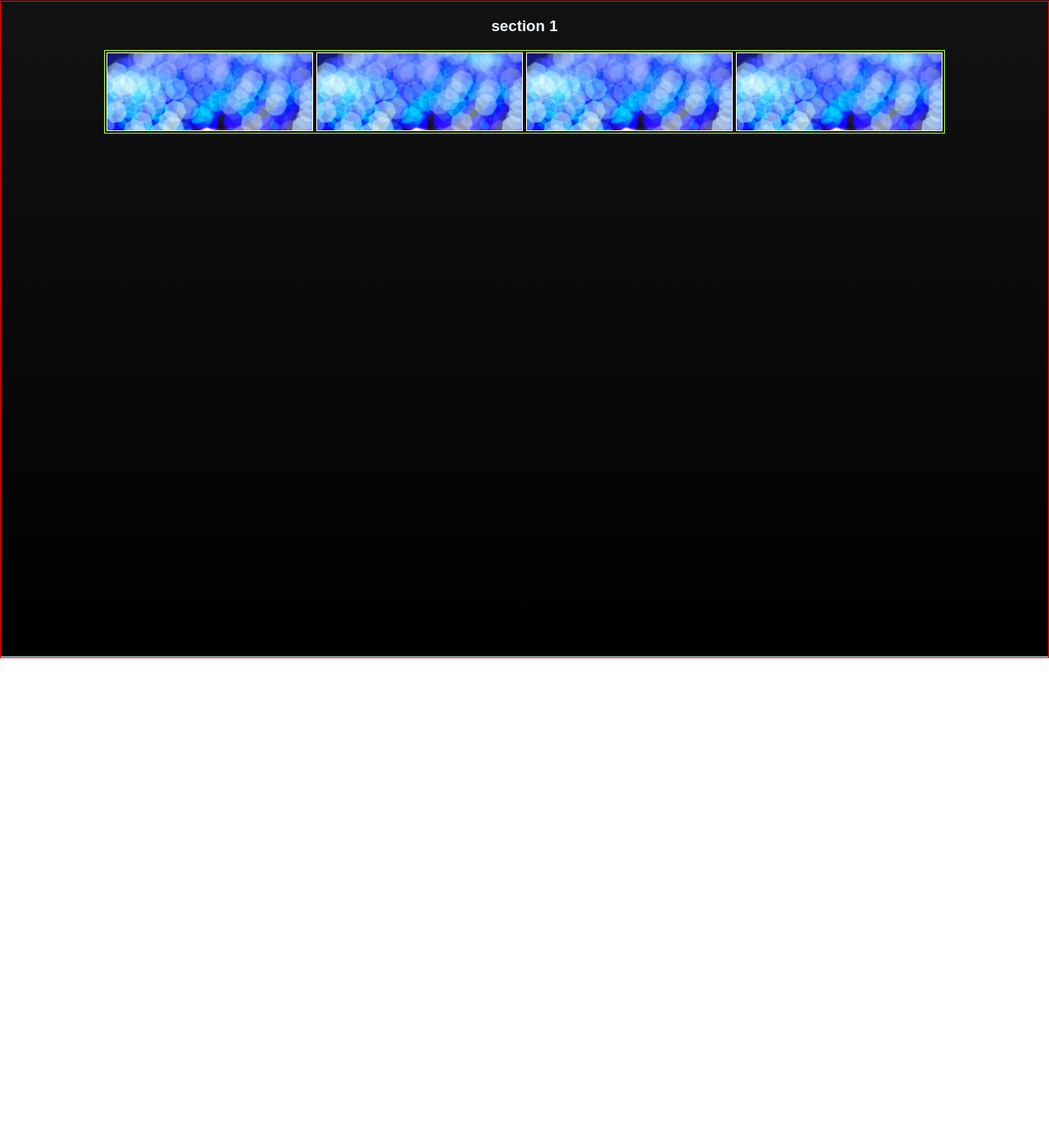
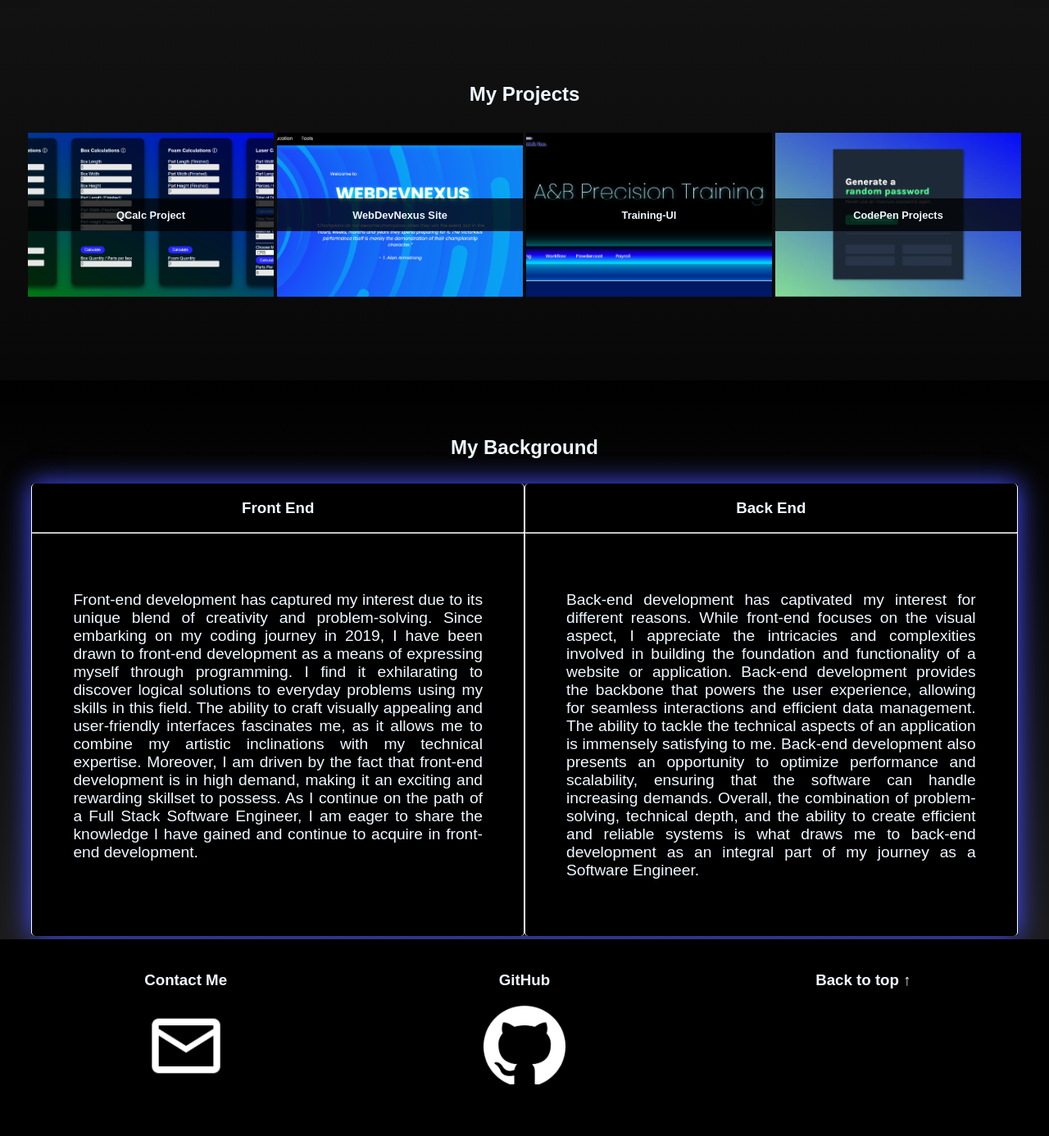
Before and after one commit to jordan89512/jordan89512.github.io, a plain HTML site: page index.html in a window 1280 px wide. Shown: the part 799-2185 px from the top of the page at 82% size. Before the commit the page ends 1602 px from the top, so only its background shows below. Drawn offline with Linux system fonts and the light colour scheme.

Commit message:
Added Project Section, About and Footer

```diff
--- a/index.html
+++ b/index.html
@@ -47,15 +47,35 @@
 
     <section id="section1">
         <p id="projects"></p>
-        <h3>section 1</h3>
+        <h2>My Projects</h2>
         <div id="projectContainer">
             <!-- Grid Layout for Project images -->
-            <div class="projectImage1"></div>
-            <div class="projectImage2"></div>
-            <div class="projectImage3"></div>
-            <div class="projectImage4"></div>
+            <a href="./pages/quantcalc/index.html" target="_blank"><div class="projectImage1"><p class="imgbanner">QCalc Project</p></div></a>
+            <a href="./pages/webdevnexus-main/index.html" target="_blank"><div class="projectImage2"><p class="imgbanner">WebDevNexus Site</p></div></a>
+            <a href="./pages/Training-ui/index.html" target="_blank"><div class="projectImage3"><p class="imgbanner">Training-UI</p></div></a>
+            <a href="https://codepen.io/jordan89512" target="_blank"><div class="projectImage4"><p class="imgbanner">CodePen Projects</p></div></a>
         </div>
     </section>
+
+    <!-- Section 2 - Background -->
+
+    <section id="section2">
+        <p id="background"><!-- Anchor --></p>
+        <h2 style="padding: 10px;">My Background</h2>
+        <div id="container2">
+            <div class="sec2box"><h3>Front End</h3><hr><p class="aboutMe">Front-end development has captured my interest due to its unique blend of creativity and problem-solving. Since embarking on my coding journey in 2019, I have been drawn to front-end development as a means of expressing myself through programming. I find it exhilarating to discover logical solutions to everyday problems using my skills in this field. The ability to craft visually appealing and user-friendly interfaces fascinates me, as it allows me to combine my artistic inclinations with my technical expertise. Moreover, I am driven by the fact that front-end development is in high demand, making it an exciting and rewarding skillset to possess. As I continue on the path of a Full Stack Software Engineer, I am eager to share the knowledge I have gained and continue to acquire in front-end development.</p></div>
+            <div class="sec2box"><h3>Back End</h3><hr><p class="aboutMe">Back-end development has captivated my interest for different reasons. While front-end focuses on the visual aspect, I appreciate the intricacies and complexities involved in building the foundation and functionality of a website or application. Back-end development provides the backbone that powers the user experience, allowing for seamless interactions and efficient data management. The ability to tackle the technical aspects of an application is immensely satisfying to me. Back-end development also presents an opportunity to optimize performance and scalability, ensuring that the software can handle increasing demands. Overall, the combination of problem-solving, technical depth, and the ability to create efficient and reliable systems is what draws me to back-end development as an integral part of my journey as a Software Engineer.</p></div>
+        </div>
+    </section>
+    <p id="contact"></p>
+    <footer>
+
+        <div class="footerBox"><h3>Contact Me</h3><a href="mailto:jordan89512@gmail.com"><img src="./assets/icons/icons8-mail-96.png" alt="" width="100px"></a></div>
+        <div class="footerBox"><h3>GitHub</h3><a href="https://github.com/jordan89512" target="_blank"><img src="./assets/icons/github-mark-white.png" alt="github" width="100px"></a></div>
+        <div class="footerBox"><a href="#top"><h3>Back to top ↑</h3></a><div style="color: black;"><a target="_blank" href="https://icons8.com/icon/85467/email" style="color: black;">Mail</a> icon by <a target="_blank" href="https://icons8.com" style="color: black;">Icons8</a></div></div>
+    </footer>
+
+    <!-- Scripts -->
     <script src="./main.js"></script>
 </body>
 
--- a/style.css
+++ b/style.css
@@ -10,12 +10,16 @@ body {
   padding: 0;
   width: 100%;
   height: 200%;
+  max-height: fit-content;
   text-align: center;
   color: aliceblue;
   background-image: linear-gradient(#242424, rgb(0, 0, 0));
   background-repeat: no-repeat;
   background-size: auto 200%;
   font-family: sans-serif, Arial, Helvetica;
+}
+::-webkit-scrollbar {
+  display: none;
 }
 
 a {
@@ -191,6 +195,12 @@ a {
     font-size: .9rem;
   }
 
+  .aboutMe {
+    font-size: 2.3vw !important;
+    padding: 20px !important;
+    text-align: center !important;
+  }
+
   /* For "Dev Portfolio" text in top nav bar */
   #name {
     position: absolute;
@@ -302,50 +312,121 @@ a {
 /* Section 1 (after intro section and header) */
 
 #section1 {
-  border: 1px solid red;
   position: relative;
   top: 25%;
-  min-height: 100vh;
+  min-height: fit-content;
+  min-width: fit-content;
+  padding-bottom: 100px;
+  margin-top: 100px;
 }
 #projectContainer {
-  border: 1px solid greenyellow;
-  max-width: 80vw;
+  /* border: 1px solid greenyellow; */
+  max-width: 95vw;
   margin: auto;
   display: grid;
   grid-template-columns: 1fr 1fr 1fr 1fr;
-  min-height: 100px;
+  min-height: 50%;
+  min-width: fit-content;
+}
+
+.imgbanner {
+  position: relative;
+  /* top: 30%; */
+  top: 80px;
+  background: rgba(0, 0, 0, 0.753);
+  padding: 1em;
+  font-weight: 900;
+  font-size: 80%;
+  overflow: hidden;
+}
+.imgbanner:hover {
+  box-shadow: #40ff00 0px 2px 10px;
+  transition: .2s;
 }
 .projectImage1, .projectImage2, .projectImage3, .projectImage4 {
-  border: 1px solid white;
   /* Spacing between project images */
   margin: 2px;
+  min-width: 80%;
+  min-height: 200px;
+  max-height: 99%;
 }
 .projectImage1:hover, .projectImage2:hover, .projectImage3:hover, .projectImage4:hover {
   cursor: pointer;
-  border: 2px solid greenyellow;
+  box-shadow: inset 150px 100px 100px 100px rgba(60, 0, 129, 0.459);
+  box-shadow: #00ff40a1 5px 5px 15px;
+  transition: .2s;
 }
 
 .projectImage1 {
-  background-image: url(/assets/images/pexels-pixabay-159027.jpg);
+  background-image: url(/assets/images/qcalc.png);
   background-size: cover;
   background-position: center;
   background-repeat: no-repeat;
 }
 .projectImage2 {
-  background-image: url(/assets/images/pexels-pixabay-159027.jpg);
+  background-image: url(/assets/images/webdevnexussite.png);
   background-size: cover;
   background-position: center;
   background-repeat: no-repeat;
 }
 .projectImage3 {
-  background-image: url(/assets/images/pexels-pixabay-159027.jpg);
+  background-image: url(/assets/images/abpmt.png);
   background-size: cover;
   background-position: center;
   background-repeat: no-repeat;
 }
 .projectImage4 {
-  background-image: url(/assets/images/pexels-pixabay-159027.jpg);
+  background-image: url(/assets/images/codepen.png);
   background-size: cover;
   background-position: center;
   background-repeat: no-repeat;
 }
+
+/* Section 2 - Background */
+#section2 {
+  position: relative;
+  top: 25%;
+  background-image: linear-gradient(black, #242424);
+  padding: 3%;
+}
+
+#container2 {
+  min-height: 500px;
+  display: grid;
+  grid-template-columns: 1fr 1fr;
+  box-shadow: 0px 0px 30px 1px #454eff;
+  margin-bottom: 150px;
+}
+.sec2box {
+  border: 1px solid white;
+  border-top: 0px;
+  border-bottom: 0px;
+  border-radius: .3em;
+  background-color: black;
+}
+.aboutMe {
+  padding: 50px;
+  font-size: 1.5vw;
+  text-align: justify;
+  overflow-y: scroll;
+  max-height: 400px;
+}
+.aboutMe::-webkit-scrollbar {
+  display: none;
+}
+
+/* Footer */
+
+footer {
+  position: relative;
+  top: 200px;
+  display: grid;
+  grid-template-columns: 1fr 1fr 1fr;
+  min-height: 200px;
+  background: black;
+  padding: 20px;
+}
+.footerBox {
+  /* border: 1px solid white; */
+  height: 100%;
+}
```
Also changed, not shown: pages/Training-ui/basics.html (+13 -15 lines), assets/icons/icons8-mail-96.png (added), assets/images/abpmt.png (added), assets/images/codepen.png (added), assets/images/qcalc.png (added), assets/images/webdevnexussite.png (added).
